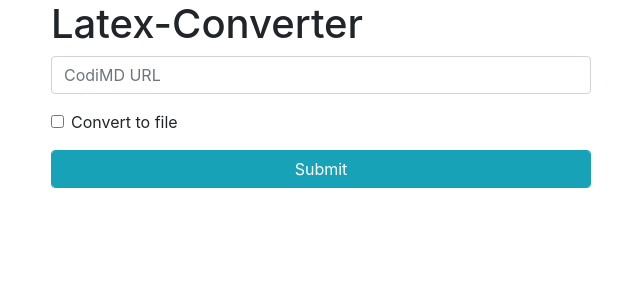
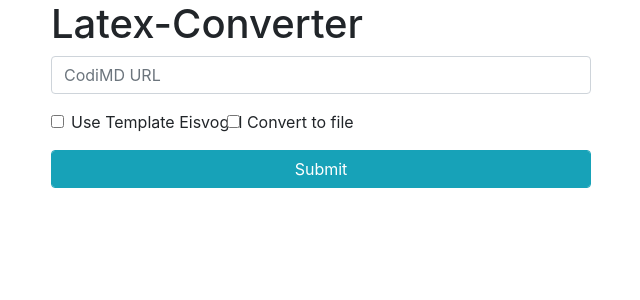
Before and after one commit to Jidbo/LatexConverter, a Flask app: page / in a window 1280 px wide. Shown: the top 300 px of the page, without its empty margins (34-674 px from the left). Run offline with Flask 2, Linux system fonts and the light colour scheme; some libraries are stand-ins or nearby versions.

Commit message:
add functionality for using the eisvogel template

```diff
--- a/routes.py
+++ b/routes.py
@@ -9,19 +9,26 @@
 @app.route("/",  methods=["GET", "POST"])
 def home():
     if request.method == "POST":
+        values = {}
+        values["url"] = request.form["url"]
         url = request.form["url"]
+        # get content from codi md
         codi = Codimd(url)
         codi.parse_url()
         data = codi.get_md()
         conv = Converter(data, codi.note_id)
-
+        print(request.form)
+        if "eisvogelTemplate" in request.form:
+            conv.addTemplate("eisvogel")
+            values["eisvogel"] = True
         if "convertToFile" in request.form:
             print("SAVE FILE")
-            file_path = conv.convert_to_file("md")
-            return render_template("index.html", url=url, file_path=conv.name)
+            file_path = conv.convert_to_file("tex")
+            values["file_path"] = conv.name
+            return render_template("index.html", **values)
         else:
-            latex = conv.convert_to_text()
-            return render_template("index.html", data=latex, url=url)
+            values["data"] = conv.convert_to_text()
+            return render_template("index.html", **values)
     else:
         return render_template("index.html", url="")
 
@@ -30,8 +37,7 @@
 def downlaod(id):
     file_path = f"tmp/{id}.md"
     return send_file(file_path, mimetype="text/plain", as_attachment=True,
-                     attachment_filename="result.md")
-    # return redirect("/", code="302")
+                     attachment_filename="result.tex")
 
 
 if __name__ == "__main__":
--- a/static/css/style.css
+++ b/static/css/style.css
@@ -1,3 +1,13 @@
 header {
     color: red;
 }
+.material-switch > input[type="checkbox"] {
+    display: none;
+}
+
+.material-switch > label {
+    cursor: pointer;
+    height: 0px;
+    position: relative;
+    width: 40px;
+}
--- a/templates/index.html
+++ b/templates/index.html
@@ -30,6 +30,17 @@
                         </div>
                         <div class="form-group">
                             <div class="form-check">
+                                {% if eisvogel %}
+                                <input class="form-check-input" type="checkbox" value=""
+                                    id="eisvogelTemplate" name="eisvogelTemplate" checked/>
+                                {% else %}
+                                <input class="form-check-input" type="checkbox" value=""
+                                    id="eisvogelTemplate" name="eisvogelTemplate" />
+                                {% endif %}
+								<label class="form-check-label"
+                                    for="eisvogelTemplate">
+									Use Template Eisvogel
+								</label>
                                 {% if file_path %}
                                     <input class="form-check-input" type="checkbox" value="" id="saveToFile"
                                        name="convertToFile" checked/>
```
Also changed, not shown: converter.py (+9 -1 lines), 1 other file.
